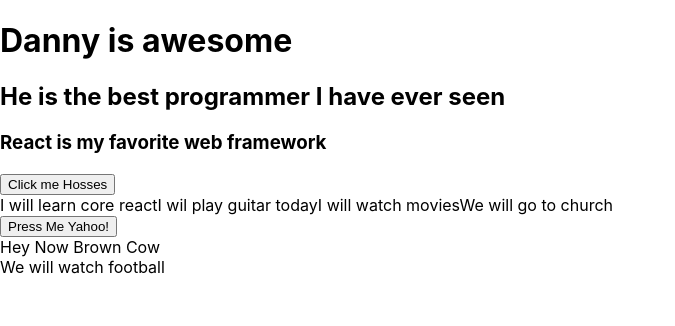
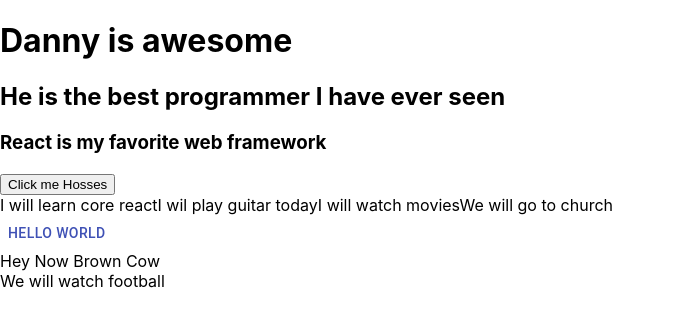
Before and after one commit to EngineerDanny/BeginnerGitTut, a React (Create React App) app: page / in a window 1280 px wide. Shown: the top 326 px of the page, without its empty margins (0-675 px from the left). Built offline with nearby package versions, Linux system fonts and the light colour scheme.

Commit message:
implemented material button

```diff
--- a/src/App.js
+++ b/src/App.js
@@ -1,4 +1,5 @@
 import React, { Component } from 'react'
+import { Button } from '@material-ui/core'
 
 class App extends Component {
   state = {
@@ -10,7 +11,7 @@ class App extends Component {
     ]
   }
 
-   divIsClicked() {
+  divIsClicked() {
     console.log('you have clicked me hoss');
 
   }
@@ -23,10 +24,11 @@ class App extends Component {
         <h2>He is the best programmer I have ever seen</h2>
         <h3>React is my favorite web framework</h3>
         <button type="submit">Click me Hosses</button>
-        <div onClick = 'divIsClicked'>{this.state.todo}</div>
-        <button onClick='divIsClicked'>Press Me Yahoo!</button>
+        <div onClick='divIsClicked'>{this.state.todo}</div>
+        <Button color="primary">Hello World</Button>
+
         <form action="onSubmit">Hey Now Brown Cow</form>
-         <section>We will watch football</section>
+        <section>We will watch football</section>
       </div>
 
     )
```
